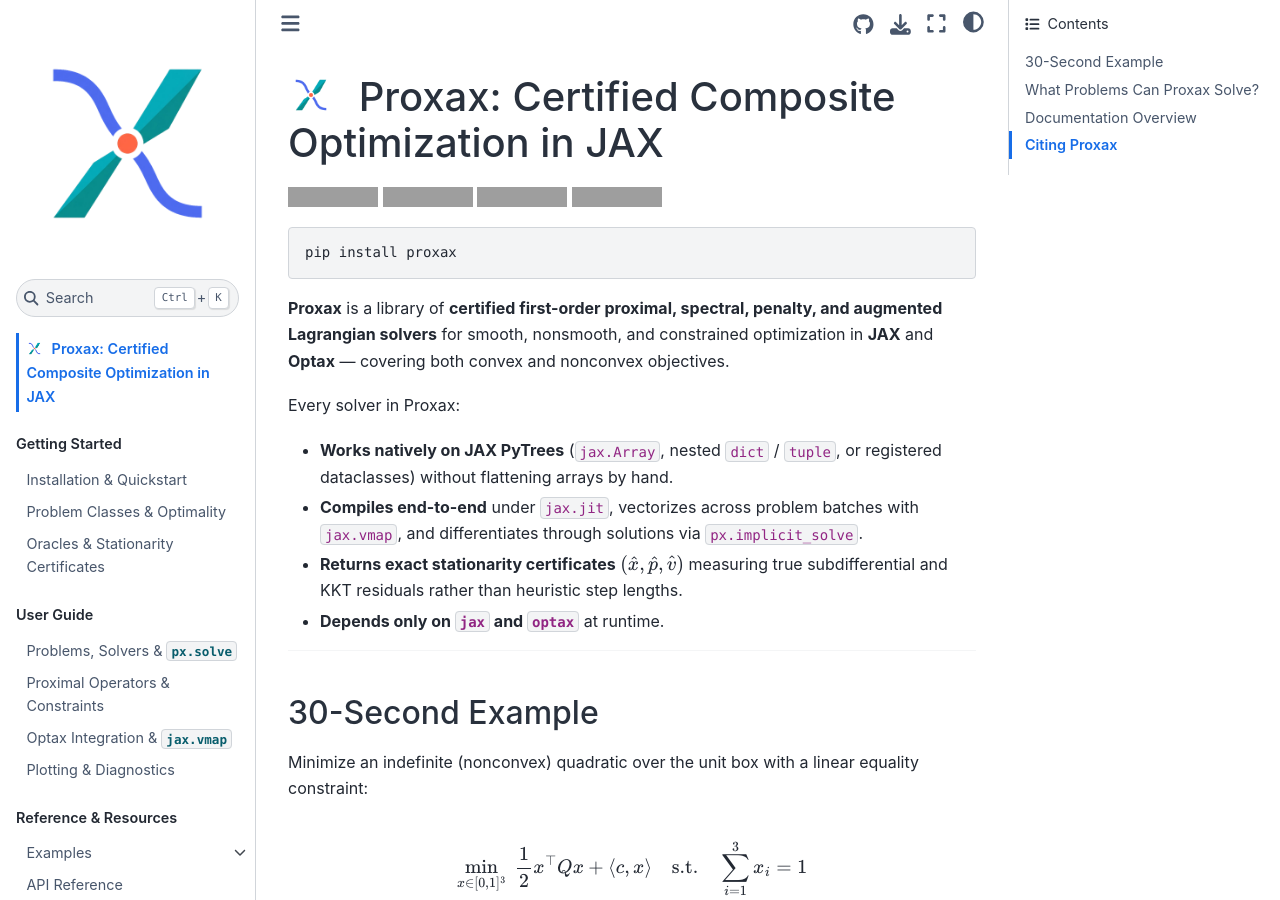
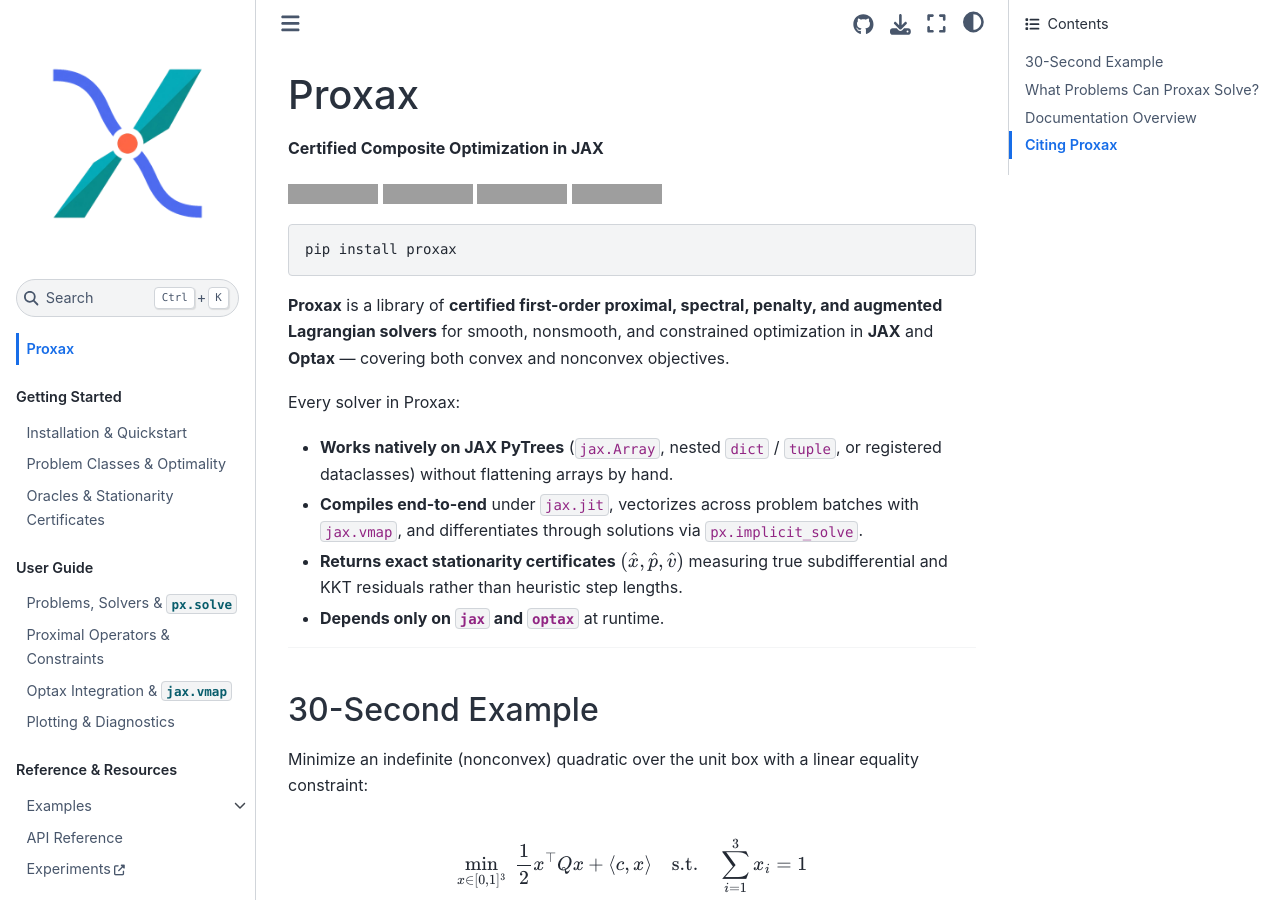
Before and after one commit to wwkong/proxax, a Sphinx documentation site: the page built from docs/index.md, in a window 1280 px wide and 900 px high. Built offline with Sphinx 7.4.7 and the Sphinx Book theme 1.1.4, drawn with Linux system fonts in a browser that asks for light colours; part of the change alters nothing that is shown; grey boxes are pictures that could not be loaded.

Commit message:
Remove inline logo from homepage title and move tagline to subtitle

```diff
--- a/docs/index.md
+++ b/docs/index.md
@@ -1,4 +1,6 @@
-# <img src="_static/logo.png" alt="" style="height: 1.15em; vertical-align: -0.18em; margin-right: 0.35em; border-radius: 0.2em;"> Proxax: Certified Composite Optimization in JAX
+# Proxax
+
+**Certified Composite Optimization in JAX**
 
 [![PyPI](https://img.shields.io/pypi/v/proxax)](https://pypi.org/project/proxax/)
 [![Python](https://img.shields.io/pypi/pyversions/proxax)](https://pypi.org/project/proxax/)
```
